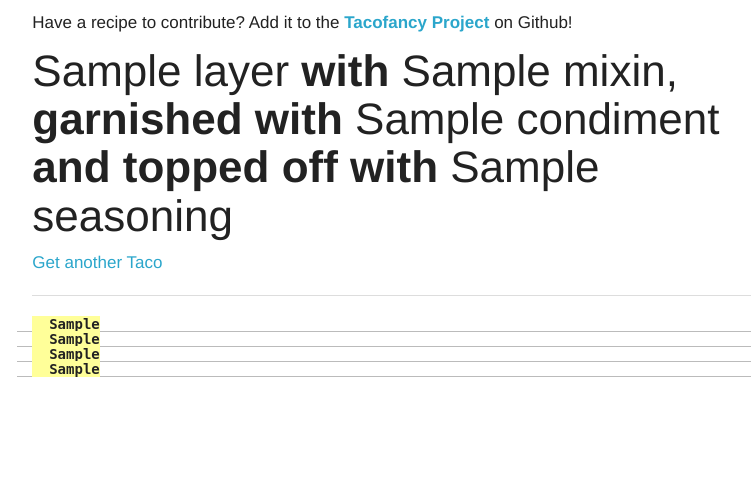
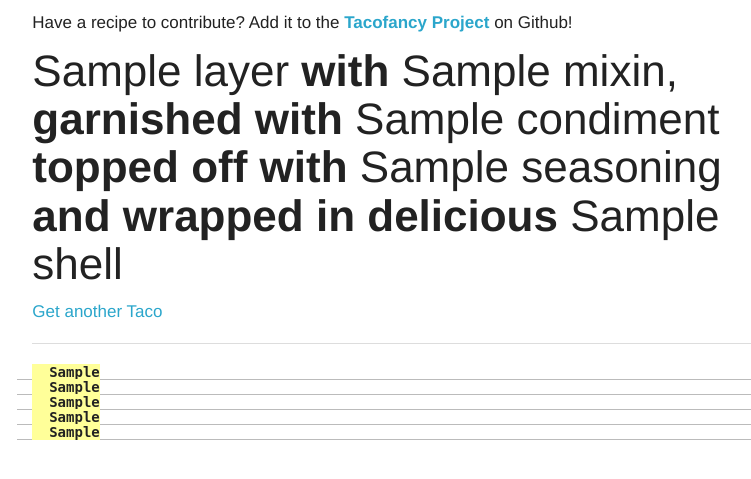
Before and after one commit to evz/tacofancy-api, a Flask app: template templates/permalink.html in a window 1280 px wide. Shown: the top 479 px of the page, without its empty margins (231-982 px from the left). Run offline with Flask 2, Linux system fonts and the light colour scheme; the template is opened without the code that fills it: values that come from a table or form of the project are taken from there, others are empty; tables that the repository leaves empty hold one stand-in row (values such as "Sample post"); parts of the project's set-up code (start-up, migrations or seed data) failed here and were passed over.

Commit message:
Added shells for reals to the front end, too

```diff
--- a/app.py
+++ b/app.py
@@ -224,7 +224,7 @@ def preheat():
     mixins = [m.get('href') for m in links if 'mixins/' in m.get('href')]
     condiments = [c.get('href') for c in links if 'condiments/' in c.get('href')]
     seasonings = [s.get('href') for s in links if 'seasonings/' in s.get('href')]
-    shells = [s.get('href') for s in links if 'seasonings/' in s.get('href')]
+    shells = [s.get('href') for s in links if 'shells/' in s.get('href')]
     bases = get_cookin(BaseLayer, base_layers)
     conds = get_cookin(Condiment, condiments)
     seas = get_cookin(Seasoning, seasonings)
@@ -347,7 +347,7 @@ def index():
 @app.route('/<path:path>/')
 def permalink(path):
     try:
-        base_layer, mixin, condiment, seasoning = path.split('/')
+        base_layer, mixin, condiment, seasoning, shell = path.split('/')
     except ValueError:
         return redirect(url_for('index'))
     context = {}
@@ -355,6 +355,7 @@ def permalink(path):
     context['mixin'] = Mixin.query.filter_by(slug=mixin).first()
     context['condiment'] = Condiment.query.filter_by(slug=condiment).first()
     context['seasoning'] = Seasoning.query.filter_by(slug=seasoning).first()
+    context['shell'] = Shell.query.filter_by(slug=shell).first()
     return render_template('permalink.html', **context)
 
 @app.route('/cook/', methods=['GET', 'POST'])
--- a/templates/permalink.html
+++ b/templates/permalink.html
@@ -3,8 +3,9 @@
 <h1 class="light">
   {{base_layer.name}} <strong>with </strong>
   {{mixin.name}}, <strong>garnished with </strong>
-  {{condiment.name}} <strong>and topped off with </strong>
-  {{seasoning.name}}
+  {{condiment.name}} <strong>topped off with </strong>
+  {{seasoning.name}} <strong>and wrapped in delicious</strong>
+  {{shell.name}}
 </h1>
 <h5 class="light"><a href="/">Get another Taco </a></h5>
 <hr />
@@ -28,6 +29,11 @@
       {{ seasoning.recipe }}
     </div>
 </div>
+<div class="row">
+    <div class="twelve columns recipe">
+      {{ shell.recipe }}
+    </div>
+</div>
 {% endblock %}
 {% block javascript %}
     <script type="application/javascript" src="{{ url_for('static', filename='js/markdown.min.js') }}"></script>
```
Also changed, not shown: static/js/tacos.js (+7 -2 lines), tacos.db, 1 other file.
